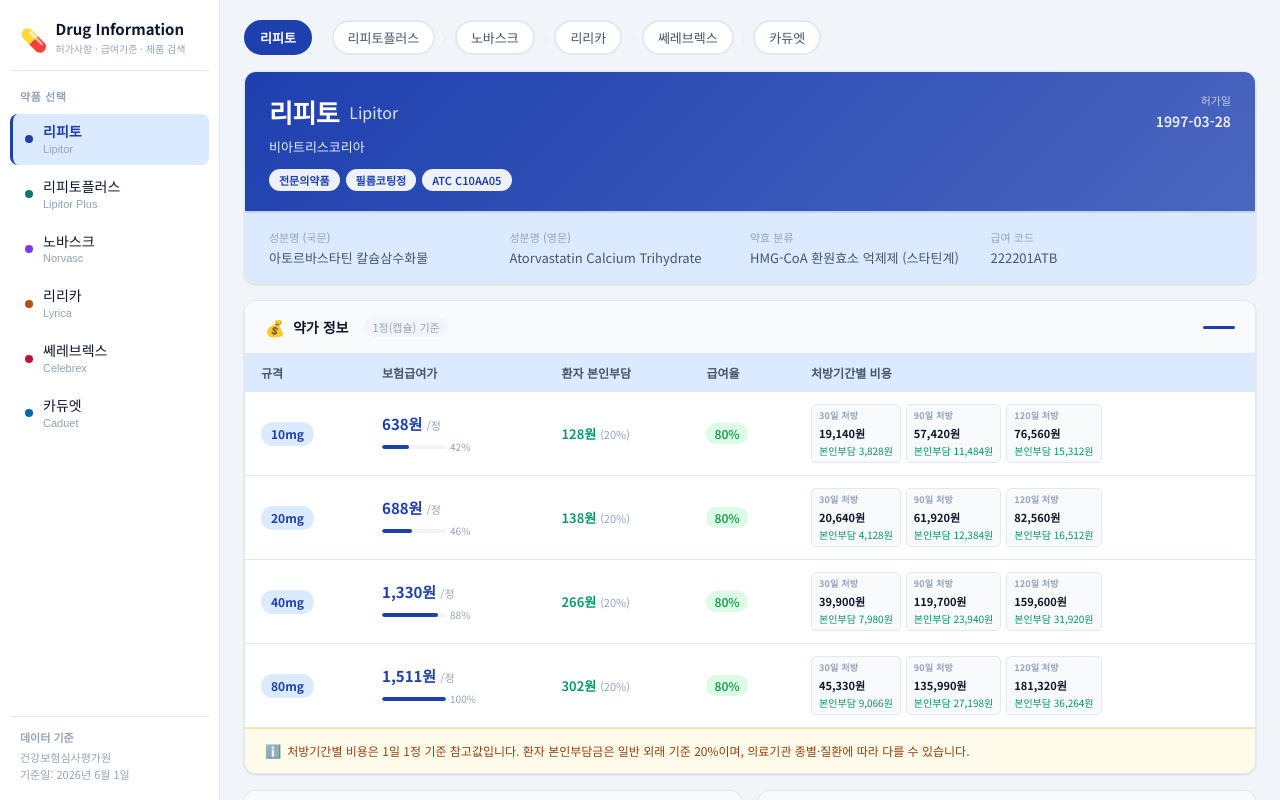
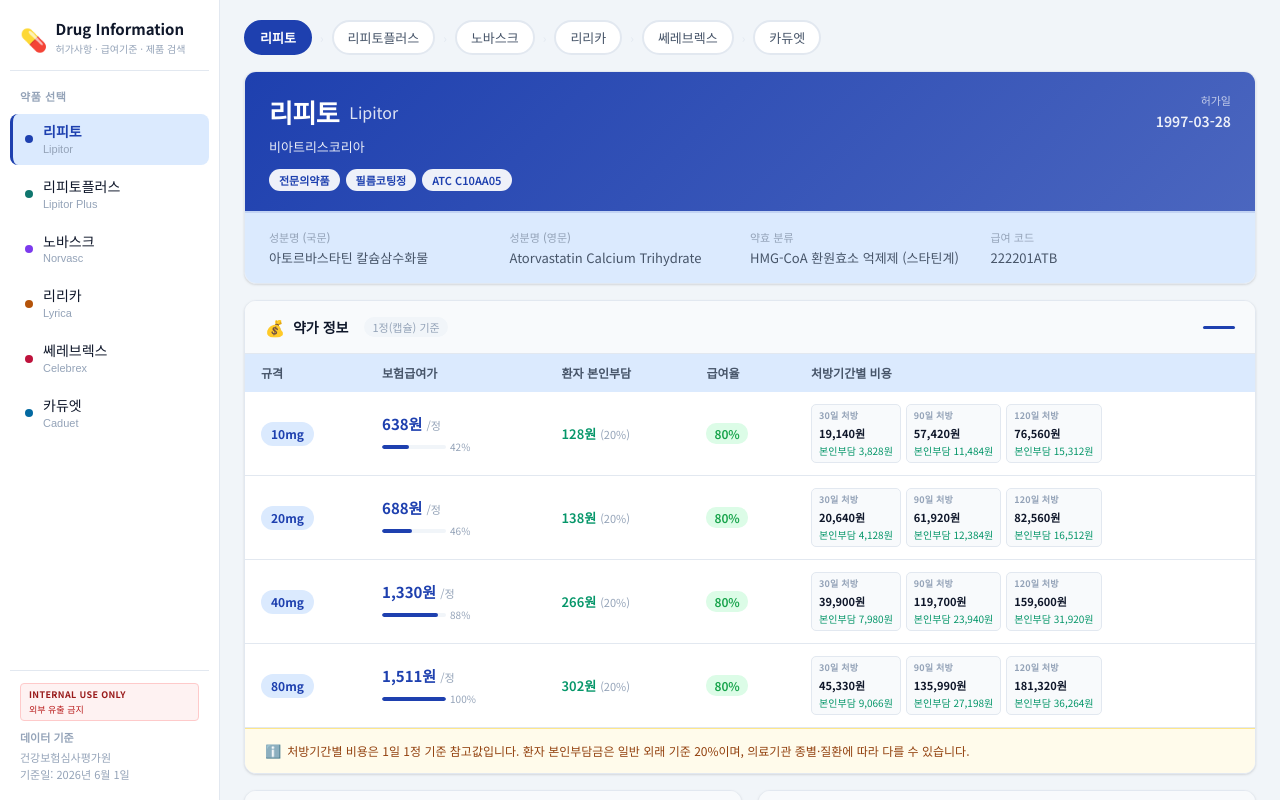
Before and after one commit to karmawolf-git/DrugPrice, a React (Vite) app: page / in a window 1280 px wide. Built offline with nearby package versions, Linux system fonts and the light colour scheme.

Commit message:
사이드바 하단 'INTERNAL USE ONLY — 외부 유출 금지' 표시 추가
https://claude.ai/code/session_0179axp3QzsxJPVquTsyVNHu

```diff
--- a/src/components/Sidebar.jsx
+++ b/src/components/Sidebar.jsx
@@ -73,6 +73,20 @@ export default function Sidebar({ drugs, selectedId, onSelect }) {
       ))}
 
       <div style={{ marginTop: 'auto', padding: '12px 10px 4px', borderTop: '1px solid var(--border)' }}>
+        <div style={{
+          marginBottom: 8,
+          padding: '4px 8px',
+          background: '#fef2f2',
+          border: '1px solid #fecaca',
+          borderRadius: 4,
+        }}>
+          <div style={{ fontSize: 9, fontWeight: 700, color: '#991b1b', letterSpacing: '0.04em' }}>
+            INTERNAL USE ONLY
+          </div>
+          <div style={{ fontSize: 9, color: '#b91c1c', marginTop: 1 }}>
+            외부 유출 금지
+          </div>
+        </div>
         <div style={{ fontSize: 11, color: 'var(--text-muted)', lineHeight: 1.6 }}>
           <div style={{ fontWeight: 600, marginBottom: 2 }}>데이터 기준</div>
           <div>건강보험심사평가원</div>
```
